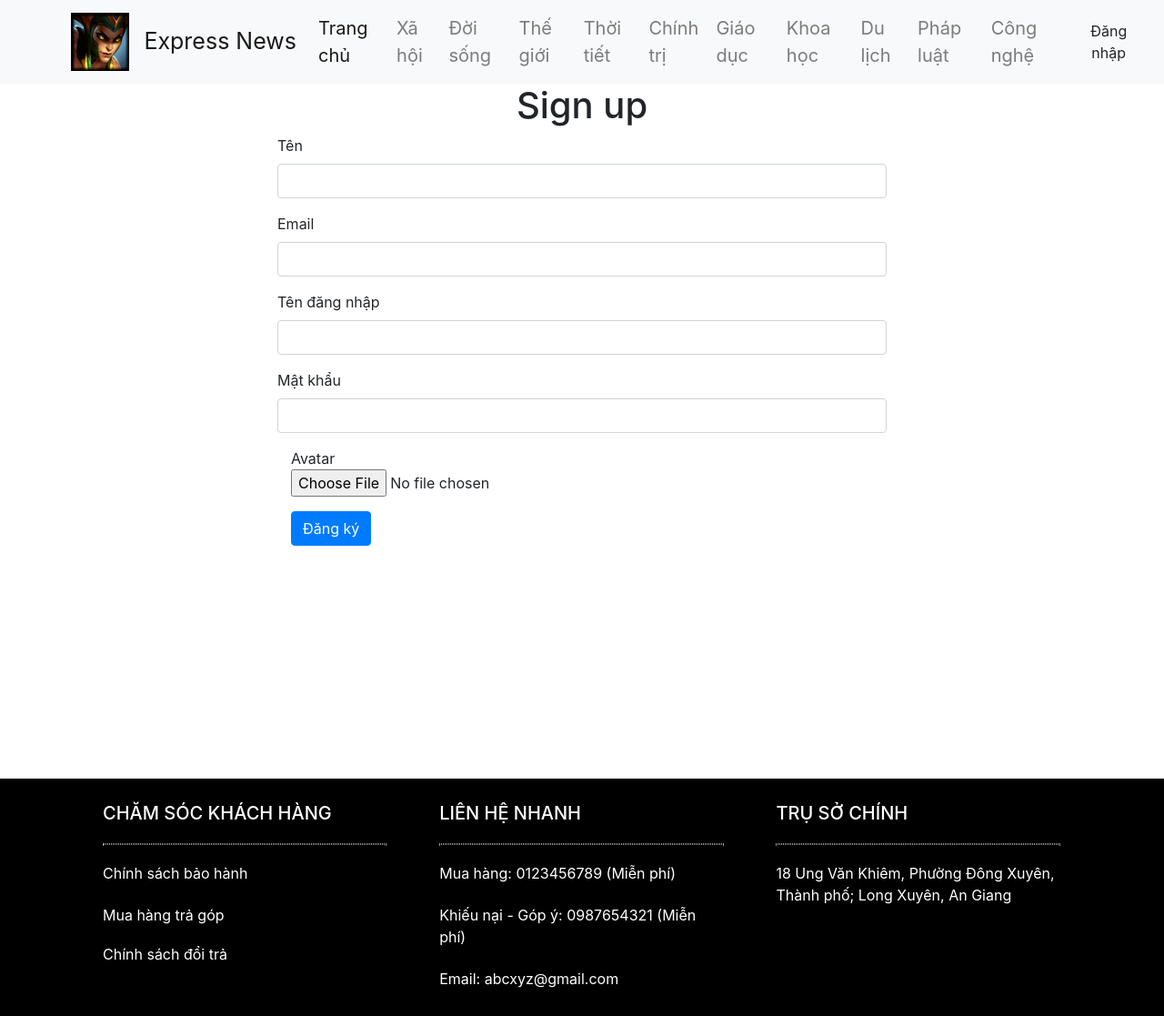
After one commit to TungNguyen07/express-news, a Node server app: page /users/signup in a window 1280 px wide. The commit adds this page. Shown: the whole page at 91% size. Run offline with Node 20, Linux system fonts and the light colour scheme; some libraries are stand-ins or nearby versions.

Commit message:
signup feature

```diff
--- a/app.js
+++ b/app.js
@@ -5,21 +5,24 @@ const path = require('path');
 const cookieParser = require('cookie-parser');
 const logger = require('morgan');
 const mongoose = require('mongoose');
+const bodyParser = require('body-parser')
 
 const indexRouter = require('./routes/index');
-const usersRouter = require('./routes/users');
+const usersRouter = require('./routes/users.route');
 
 const app = express();
 
 
 mongoose.connect(process.env.MONGO_URL)
+  .then(()=> {console.log("Database connect sucessfully!")})
+  .catch(()=> {console.log("Connect database failed!")})
 // view engine setup
 app.set('views', path.join(__dirname, 'views'));
 app.set('view engine', 'pug');
 
 app.use(logger('dev'));
-app.use(express.json());
-app.use(express.urlencoded({ extended: false }));
+app.use(bodyParser.json());
+app.use(bodyParser.urlencoded({extended: true}));
 app.use(cookieParser());
 app.use(express.static(path.join(__dirname, 'public')));
 
--- /dev/null
+++ b/controller/user.controller.js
@@ -0,0 +1,16 @@
+const userModel = require('../model/user.model');
+const md5 = require('md5');
+
+module.exports.create = function(req, res, next){
+    res.render('users/signup', {title: 'Đăng ký'});
+}
+
+module.exports.login = function(req, res, next){
+    res.render('users/login',{title: 'Đăng nhập'});
+}
+
+module.exports.postCreateUser = function(req, res, next){
+    req.body.password = md5(req.body.password);
+    userModel.create(req.body);
+    res.redirect('login');
+}
--- a/package.json
+++ b/package.json
@@ -3,14 +3,16 @@
   "version": "0.0.0",
   "private": true,
   "scripts": {
-    "start": "nodemon index.js"
+    "start": "nodemon --inspect index.js"
   },
   "dependencies": {
+    "body-parser": "^1.19.0",
     "cookie-parser": "~1.4.4",
     "debug": "~2.6.9",
     "dotenv": "^8.2.0",
     "express": "~4.16.1",
     "http-errors": "~1.6.3",
+    "md5": "^2.2.1",
     "mongoose": "^5.7.5",
     "morgan": "~1.9.1",
     "pug": "^2.0.4"
--- a/public/stylesheets/style.css
+++ b/public/stylesheets/style.css
@@ -1,5 +1,6 @@
 body {
   font-family: Arial, Helvetica, sans-serif;
+  text-align: center;
 }
 
 a.navbar-brand{
@@ -14,3 +15,61 @@ a.navbar-brand#brand{
 a.nav-link{
   font-size: 20px;
 }
+
+div#signup{
+  margin-left: 25%;
+  margin-right: 25%;
+  margin-bottom: 10%;
+}
+
+.footer{
+  background-color:black;
+  float: none;
+  width: 100%;
+  padding:10px;
+  position: absolute;
+  margin-top: 10%;
+}
+
+.footer footer{
+  color:white;
+}
+
+.footer div{
+  margin-left: 5%;
+}
+
+.footer div ul{
+  width: 100%;
+}
+
+.footer div ul li{
+  display: inline-block;
+  width: 27%;
+  margin-right: 5%;
+  float: left;
+}
+
+.footer div ul li h1{
+  font-size: 20px;
+  padding-bottom: 5px;
+}
+
+.footer div ul li a{
+  color: white;
+  text-decoration: none;
+  padding-bottom: 3px;
+}
+
+.footer div ul li a:hover{
+  text-decoration: underline;
+}
+
+.footer div ul li hr{
+  border: 0.5px dotted rgb(150, 150, 150) ;
+}
+
+.footer div ul li p{
+  padding-top: 3px;
+  padding-bottom: 3px;
+}
--- a/views/layout.pug
+++ b/views/layout.pug
@@ -7,39 +7,39 @@ html
     script(src="/javascripts/jquery-3.3.1.slim.min.js")
   body
     nav.navbar.navbar-expand-lg.navbar-light.bg-light
-      a.navbar-brand(href='#')
+      a.navbar-brand(href='/')
         img(src="/images/36696-cassiopeia-64x64-1.png" weight="64" height="64")
-      a.navbar-brand#brand(href='#') Express News
+      a.navbar-brand#brand(href='/') Express News
 
       button.navbar-toggler(type='button' data-toggle='collapse' data-target='#navbarSupportedContent' aria-controls='navbarSupportedContent' aria-expanded='false' aria-label='Toggle navigation')
         span.navbar-toggler-icon
       #navbarSupportedContent.collapse.navbar-collapse
         ul.navbar-nav.mr-auto
           li.nav-item.active
-            a.nav-link(href='#')
-              | Home
+            a.nav-link(href='/')
+              | Trang chủ
               span.sr-only (current)
           li.nav-item
-            a.nav-link(href='#') Xã hội
+            a.nav-link(href='/xahoi') Xã hội
           li.nav-item
-            a.nav-link(href='#') Đời sống
+            a.nav-link(href='/doisong') Đời sống
           li.nav-item
-            a.nav-link(href='#') Thế giới
+            a.nav-link(href='/thegioi') Thế giới
           li.nav-item
-            a.nav-link(href='#') Thời tiết
+            a.nav-link(href='/thoitiet') Thời tiết
           li.nav-item
-            a.nav-link(href='#') Chính trị
+            a.nav-link(href='/chinhtri') Chính trị
           li.nav-item
-            a.nav-link(href='#') Giáo dục
+            a.nav-link(href='/giaoduc') Giáo dục
           li.nav-item
-            a.nav-link(href='#') Khoa học
+            a.nav-link(href='/khoahoc') Khoa học
           li.nav-item
-            a.nav-link(href='#') Du lịch
+            a.nav-link(href='/dulich') Du lịch
           li.nav-item
-            a.nav-link(href='#') Pháp luật
+            a.nav-link(href='/phapluat') Pháp luật
           li.nav-item
-            a.nav-link(href='#') Đời sống
-        button.btn.btn-light Đăng nhập
+            a.nav-link(href='/congnghe') Công nghệ
+        a.button.btn.btn-light(href="/users/login") Đăng nhập
 
 
 
@@ -51,3 +51,28 @@ html
     script(src="/javascripts/bootstrap.min.js")
     script(src="/javascripts/popper.min.js")
     block content
+    div.footer
+      footer
+        div
+          ul
+            li
+              h1 CHĂM SÓC KHÁCH HÀNG
+              hr
+              p
+                a(href="/guaranteepolicy") Chính sách bảo hành
+              p
+                a(href="/installmentpurchase") Mua hàng trả góp
+              a(href='/returnandexchangepolicy') Chính sách đổi trả
+              br
+            li
+              h1 LIÊN HỆ NHANH
+              hr
+              p Mua hàng: 0123456789 (Miễn phí)
+              p Khiếu nại - Góp ý: 0987654321 (Miễn phí)
+              p
+                | Email:
+                a(href='mailto:abcxyz@gmail.com' target="top") abcxyz@gmail.com
+            li
+              h1 TRỤ SỞ CHÍNH
+              hr
+              p 18 Ung Văn Khiêm, Phường Đông Xuyên, Thành phố; Long Xuyên, An Giang
--- /dev/null
+++ b/views/users/index.pug
@@ -0,0 +1,3 @@
+extends ../layout
+
+block content
--- /dev/null
+++ b/views/users/signup.pug
@@ -0,0 +1,25 @@
+extends ../layout
+
+block content
+    div#signup
+        h1(style="text-align: center;") Sign up
+        if errors
+            each error in errors
+                .alert.alert-danger= error
+        form(action="/users/signup" method="POST" enctype="application/json")
+            .form-group.row
+                lable(for="name") Tên
+                input#name.form-control.mt-2(type="text" name="name")
+            .form-group.row
+                lable(for="email") Email
+                input#email.form-control.mt-2(type="text" name="email")
+            .form-group.row
+                lable(for="username") Tên đăng nhập
+                input#username.form-control.mt-2(type="text" name="username")
+            .form-group.row
+                lable(for="password") Mật khẩu
+                input#password.form-control.mt-2(type="password" name="password")
+            .form-group
+                lable(for="avatar") Avatar
+                input#avatar.form-control-file(type="file" name="avatar")
+            button.btn.btn-primary Đăng ký
```
Also changed, not shown: middleware/validateCreate.js (added, +19 -0 lines), model/user.model.js (added, +16 -0 lines), routes/index.js (+5 -3 lines), routes/users.js (deleted, +0 -9 lines), routes/users.route.js (added, +17 -0 lines), views/users/login.pug (added, +16 -0 lines), bin/www (deleted), views/layout/common.pug (deleted), 1 other file.
